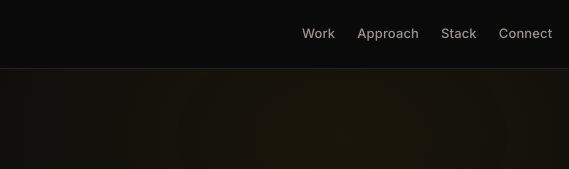
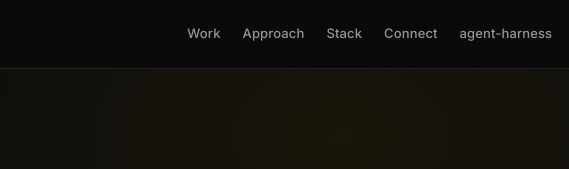
Before and after one commit to TheElephantCoder/theelephantcoder.github.io, a plain HTML site: page index.html in a window 1280 px wide. Shown: the top 169 px of the page, 554-1123 px from the left. Drawn offline with Linux system fonts and the light colour scheme; no server answers; a web font is replaced by a local one.

Commit message:
add agent-harness nav link

```diff
--- a/index.html
+++ b/index.html
@@ -36,6 +36,7 @@
       <a href="#approach">Approach</a>
       <a href="#stack">Stack</a>
       <a href="#connect">Connect</a>
+      <a href="https://theelephantcoder.com/agent-harness" target="_blank" rel="noopener">agent-harness</a>
       <a href="https://github.com/TheElephantCoder" target="_blank" rel="noopener" class="nav__cta">
         <svg width="14" height="14" viewBox="0 0 16 16" fill="currentColor" aria-hidden="true"><path d="M8 0C3.58 0 0 3.58 0 8c0 3.54 2.29 6.53 5.47 7.59.4.07.55-.17.55-.38 0-.19-.01-.82-.01-1.49-2.01.37-2.53-.49-2.69-.94-.09-.23-.48-.94-.82-1.13-.28-.15-.68-.52-.01-.53.63-.01 1.08.58 1.23.82.72 1.21 1.87.87 2.33.66.07-.52.28-.87.51-1.07-1.78-.2-3.64-.89-3.64-3.95 0-.87.31-1.59.82-2.15-.08-.2-.36-1.02.08-2.12 0 0 .67-.21 2.2.82.64-.18 1.32-.27 2-.27.68 0 1.36.09 2 .27 1.53-1.04 2.2-.82 2.2-.82.44 1.1.16 1.92.08 2.12.51.56.82 1.27.82 2.15 0 3.07-1.87 3.75-3.65 3.95.29.25.54.73.54 1.48 0 1.07-.01 1.93-.01 2.2 0 .21.15.46.55.38A8.013 8.013 0 0016 8c0-4.42-3.58-8-8-8z"/></svg>
         GitHub
@@ -48,6 +49,7 @@
     <a href="#approach">Approach</a>
     <a href="#stack">Stack</a>
     <a href="#connect">Connect</a>
+    <a href="https://theelephantcoder.com/agent-harness" target="_blank" rel="noopener">agent-harness</a>
   </div>
 </nav>
 
```
